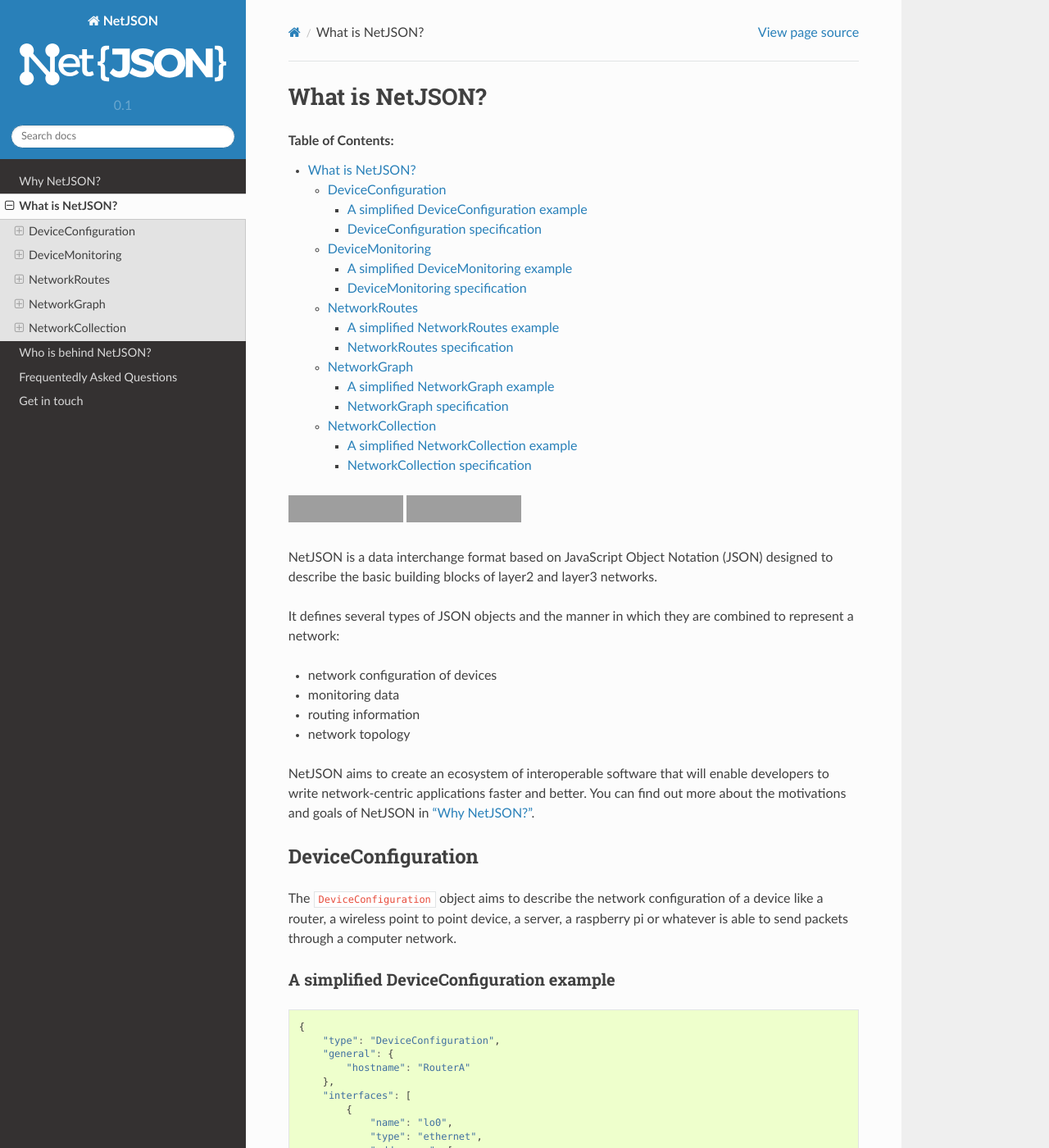
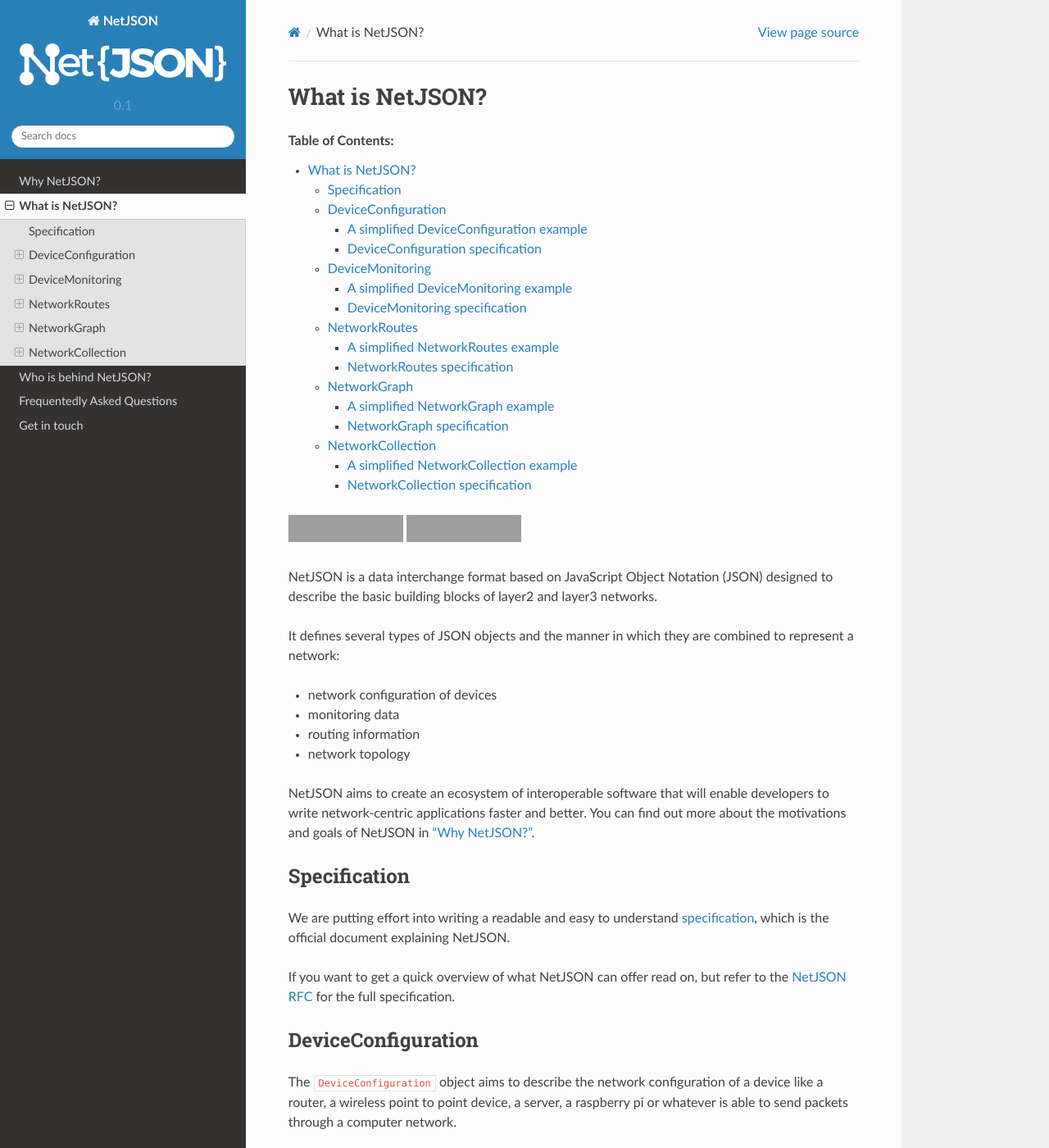
Before and after one commit to netjson/netjson, a Sphinx documentation site: the page built from docs/source/what.rst, in a window 1280 px wide and 1400 px high. Shown: the whole window at 82% size. Built offline with Sphinx 7.4.7 and the Read the Docs theme 2.0.0, drawn with Linux system fonts in a browser that asks for light colours; pages that are not in the unit, such as notebooks, are missing from menus; grey boxes are pictures that could not be loaded.

Commit message:
[docs] Added specification section to what page #48

```diff
--- a/docs/source/what.rst
+++ b/docs/source/what.rst
@@ -26,6 +26,15 @@
 NetJSON aims to create an ecosystem of interoperable software that will enable
 developers to write network-centric applications faster and better. You can find
 out more about the motivations and goals of NetJSON in :doc:`"Why NetJSON?"<why>`.
+
+Specification
+-------------
+
+We are putting effort into writing a readable and easy to understand `specification
+<http://netjson.org/rfc.html>`_, which is the official document explaining NetJSON.
+
+If you want to get a quick overview of what NetJSON can offer read on, but refer
+to the `NetJSON RFC <http://netjson.org/rfc.html>`_ for the full specification.
 
 DeviceConfiguration
 -------------------
```
